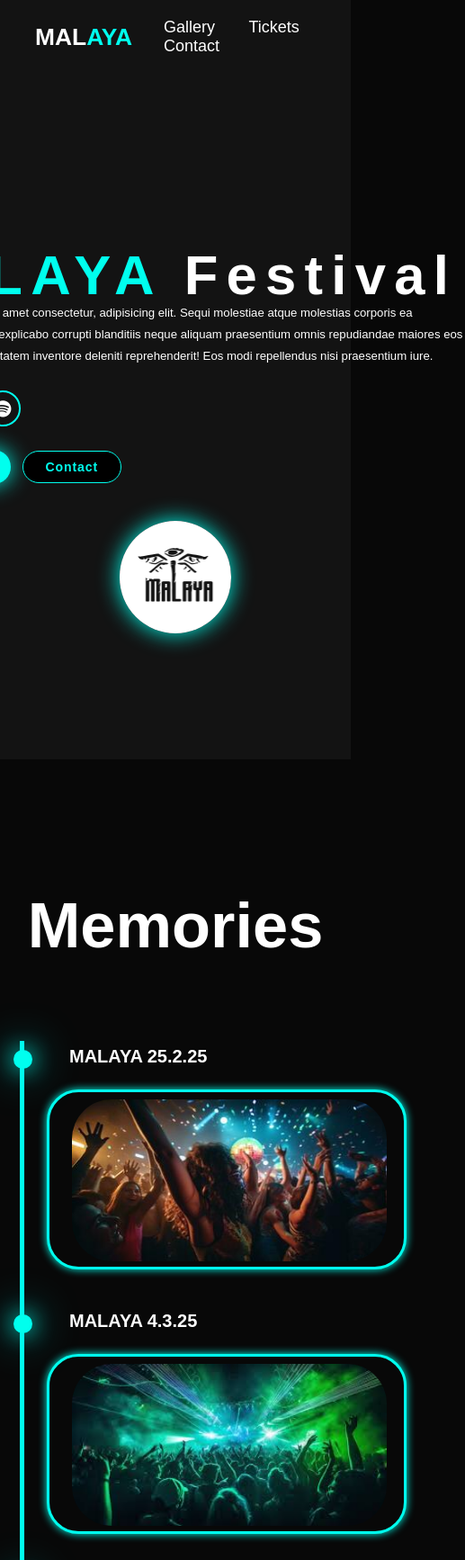
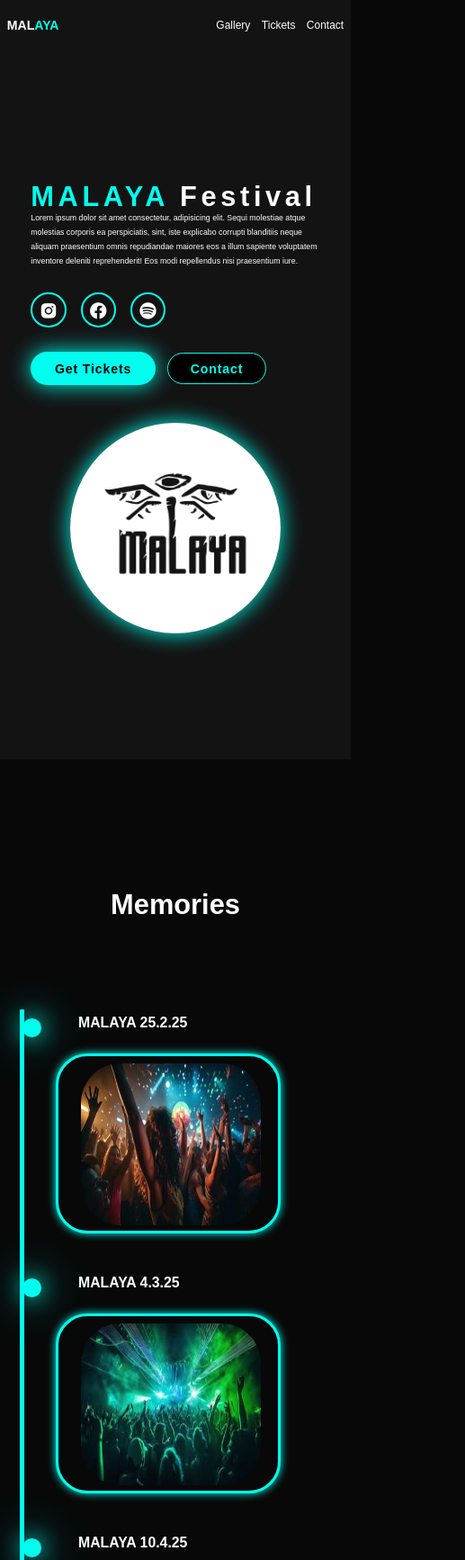
Before and after one commit to Dor212/Malaya, a plain HTML site: page index.html in a window 390 px wide. Shown: the top 1734 px of the page at 90% size, 517 px wide, since content can reach past the window. Drawn offline with nearby package versions, Linux system fonts and the light colour scheme.

Commit message:
0.1-Test

```diff
--- a/index.html
+++ b/index.html
@@ -47,7 +47,7 @@
             <div class="timeline-item">
                 <div class="timeline-dot"></div>
                     <div class="event-date">MALAYA 25.2.25</div>
-                    <div class="event-gallery1">
+                    <div class="event-gallery">
                         <img src="./images/ex1.jpg" alt="">
                     </div>
             </div>
--- a/style.css
+++ b/style.css
@@ -299,28 +299,6 @@ section {
     margin: 0 auto;
     border-radius: 5rem;
 }
-.event-gallery1 {
-    width: 400px;
-    height: 200px;
-    background-color: var(--bg-color);
-    border: 3px solid var(--main-color);
-    border-radius: 4rem;
-    box-shadow: 0 0 10px var(--main-color);
-    cursor: pointer;
-    transition: 0.3s ease-in-out;
-    padding: 8px 25px;
-}
-.event-gallery1:hover {
-    transform: scale(1.05);
-    box-shadow: 0 0 25px var(--main-color);
-}
-.event-gallery1 img {
-    width: 350px;
-    height: 180px;
-    margin: 0 auto;
-    border-radius: 5rem;
-}
-
 ::-webkit-scrollbar {
     width: 15px;
 }
@@ -468,10 +446,6 @@ section {
     header{
         padding: 2rem 3%;
     }
-    section{
-        padding: 10rem 3% 2rem;
-        flex-direction: column;
-    }
     .timeline-items::before{
         left: 7px;
     }
@@ -544,3 +518,60 @@ section {
     }
 
 }
+@media (max-width: 480px) {
+    .header {
+        padding: 20px 2%;
+    }
+
+    .logo {
+        font-size: 1.6rem;
+    }
+
+    .navbar a {
+        font-size: 12px;
+        margin-left: 10px;
+    }
+
+    .home {
+        flex-direction: column;
+    }
+
+    .home-content h1 {
+        font-size: 3.5rem;
+    }
+
+    .home-content h3 {
+        font-size: 1.6rem;
+    }
+
+    .home-content p {
+        font-size: 1rem;
+    }
+
+    .home-img img {
+        width: 60vw;
+    }
+    .heading{
+        font-size: 3.5rem;
+    }
+    .event-date{
+        font-size: 1.8rem;
+    }
+    .timeline-items {
+        flex-direction: column;
+        padding: 10px;
+    }
+    .event-gallery {
+        width: 250px;
+    }
+    .event-gallery img {
+        width: 200px;
+    }
+    .ticket {
+        max-width: 100%;
+    }
+
+    .wrapper {
+        grid-template-columns: 1fr;
+    }
+}
```
